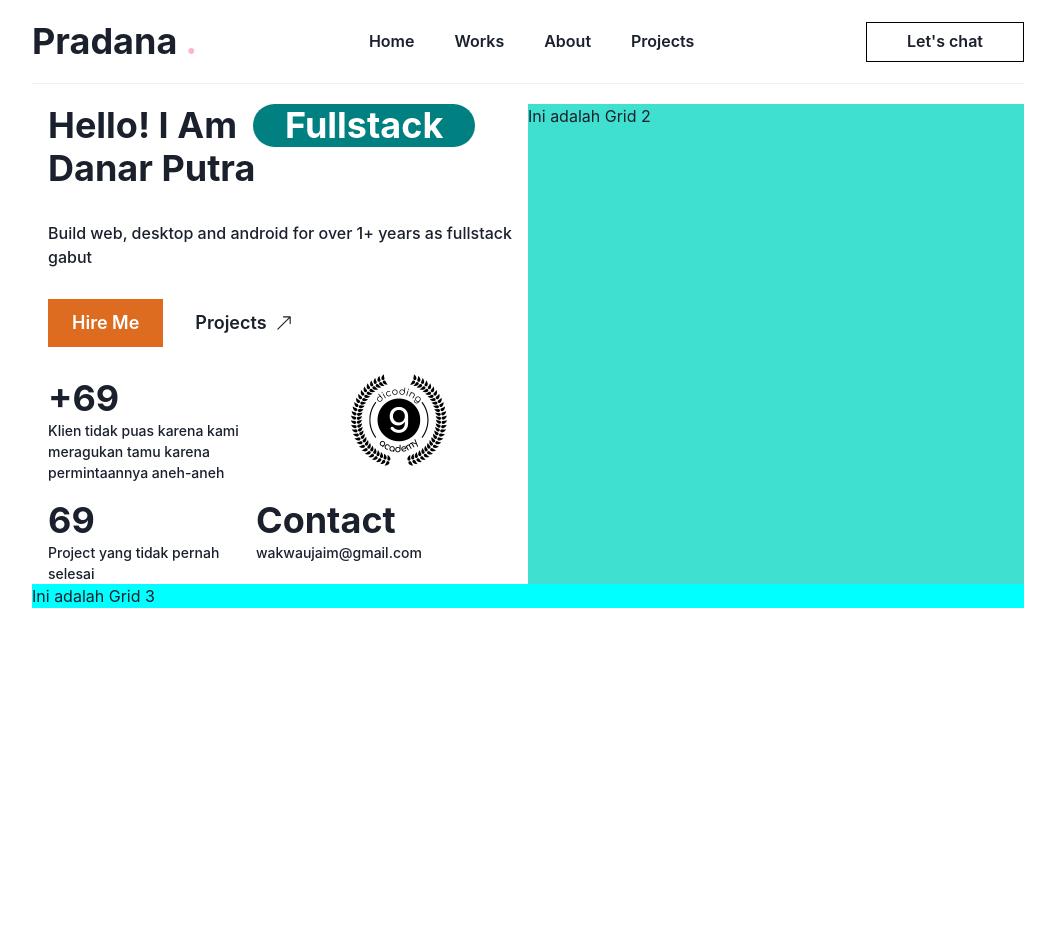
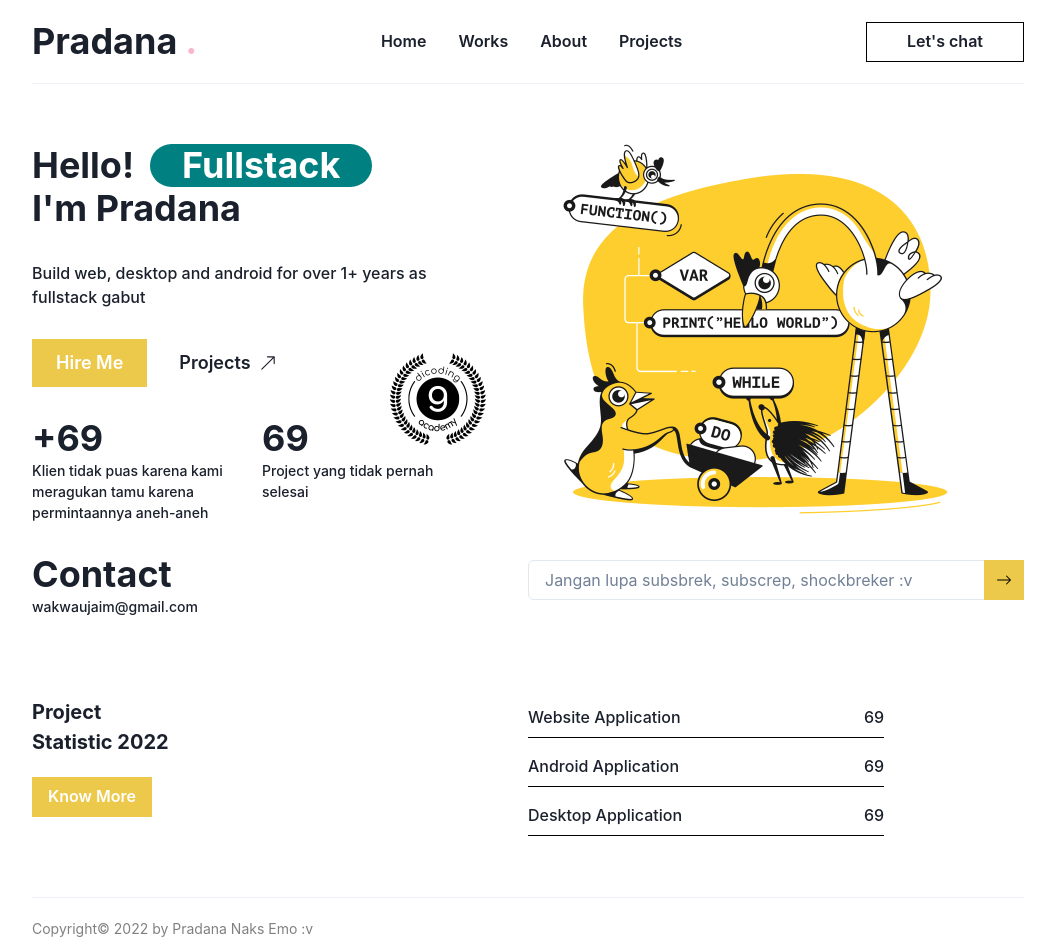
Before and after one commit to pradana-doank/pradana-doank.github.io, a React (Vite) app: page / in a window 1280 px wide. Shown: the whole page, without its empty margins (112-1167 px from the left). Before the commit the page ends 800 px from the top, so only its background shows below. Built offline with nearby package versions, Linux system fonts and the light colour scheme.

Commit message:
refactor: update layout homepage

```diff
--- a/src/components/Appbar.tsx
+++ b/src/components/Appbar.tsx
@@ -2,14 +2,22 @@ import {
   Box,
   Button,
   Divider,
+  Drawer,
+  DrawerBody,
+  DrawerContent,
+  DrawerOverlay,
   Heading,
   HStack,
+  IconButton,
   Spacer,
-  Text,
+  useDisclosure,
 } from '@chakra-ui/react'
+import { BsMenuButtonWideFill } from 'react-icons/bs'
 
 const Appbar = () => {
   const menus = ['Home', 'Works', 'About', 'Projects']
+  const { isOpen, onOpen, onClose } = useDisclosure()
+
   return (
     <Box pt={5}>
       <HStack>
@@ -18,6 +26,7 @@ const Appbar = () => {
           .
         </Heading>
         <Spacer />
+        <Box display={['none', 'none', 'block']}>
           {menus.map((menu, index) => (
             <Button
               variant="ghost"
@@ -33,8 +42,10 @@ const Appbar = () => {
               {menu}
             </Button>
           ))}
+        </Box>
         <Spacer />
         <Button
+          display={['none', 'none', 'block']}
           variant="ghost"
           _hover={{ textDecoration: 'underline' }}
           border="1px solid black"
@@ -43,6 +54,37 @@ const Appbar = () => {
         >
           Let's chat
         </Button>
+        <Box display={['block', 'block', 'none']}>
+          <IconButton
+            aria-label="Menu"
+            colorScheme="yellow"
+            color="white"
+            icon={<BsMenuButtonWideFill />}
+            onClick={onOpen}
+          />
+        </Box>
+        <Drawer placement="top" onClose={onClose} isOpen={isOpen}>
+          <DrawerOverlay />
+          <DrawerContent>
+            <DrawerBody>
+              {menus.map((menu, index) => (
+                <Button
+                  variant="ghost"
+                  key={index}
+                  _active={{
+                    backgroundColor: 'transparent',
+                  }}
+                  _hover={{
+                    backgroundColor: 'transparent',
+                    textDecoration: 'underline',
+                  }}
+                >
+                  {menu}
+                </Button>
+              ))}
+            </DrawerBody>
+          </DrawerContent>
+        </Drawer>
       </HStack>
       <Divider my={5} />
     </Box>
--- a/src/components/Content.tsx
+++ b/src/components/Content.tsx
@@ -2,68 +2,98 @@ import {
   Box,
   Button,
   ButtonGroup,
-  Container,
   Grid,
   GridItem,
   Heading,
   HStack,
+  IconButton,
+  Image,
+  Input,
+  InputGroup,
+  InputRightElement,
   Spacer,
   Text,
   VStack,
   Wrap,
+  WrapItem,
 } from '@chakra-ui/react'
-import { BsArrowUpRight } from 'react-icons/bs'
+import { BsArrowRight, BsArrowUpRight } from 'react-icons/bs'
 import logo from '../assets/logo.png'
+import programming from '../assets/programming.png'
 import InfoText from './InfoText'
+import Statistic from './Statistic'
 
 const Content = () => {
   return (
     <Grid templateColumns="repeat(6, 1fr)">
-      <GridItem colSpan={3} bg={`url(${logo}) no-repeat 80% 70%`} bgSize={100}>
-        <Container>
+      <GridItem
+        colSpan={[6, 6, 3]}
+        bg={`url(${logo}) no-repeat 90% 55%`}
+        bgSize={100}
+        my={10}
+      >
         <VStack spacing={30} alignItems="flex-start">
           <Box>
-              <HStack>
-                <Heading>Hello! I Am </Heading>
+            <HStack alignItems="stretch">
+              <Heading flexGrow={1}>Hello!</Heading>
               <Spacer />
               <Heading bg="teal" color="white" borderRadius={999} px={8}>
                 Fullstack
               </Heading>
             </HStack>
-              <Heading>Danar Putra</Heading>
+            <Heading>I'm Pradana</Heading>
           </Box>
-            <Text fontWeight="medium">
-              Build web, desktop and android for over 1+ years as fullstack
-              gabut
+          <Text fontWeight="medium" maxW={['80%']}>
+            Build web, desktop and android for over 1+ years as fullstack gabut
           </Text>
           <ButtonGroup>
-              <Button colorScheme="orange" size="lg" borderRadius={0}>
+            <Button
+              colorScheme="yellow"
+              color="white"
+              size="lg"
+              borderRadius={0}
+            >
               Hire Me
             </Button>
             <Button variant="ghost" size="lg" rightIcon={<BsArrowUpRight />}>
               Projects
             </Button>
           </ButtonGroup>
-            <Wrap>
+          <Wrap spacing={30}>
+            <WrapItem>
               <InfoText
                 title="+69"
                 subtitle="Klien tidak puas karena kami meragukan tamu karena permintaannya aneh-aneh"
               />
-              <Box w="100%" />
+            </WrapItem>
+            <WrapItem>
               <InfoText
                 title="69"
                 subtitle="Project yang tidak pernah selesai"
               />
+            </WrapItem>
+            <WrapItem>
               <InfoText title="Contact" subtitle="wakwaujaim@gmail.com" />
+            </WrapItem>
           </Wrap>
         </VStack>
-        </Container>
       </GridItem>
-      <GridItem colSpan={3} bg="turquoise">
-        <Text>Ini adalah Grid 2</Text>
+      <GridItem colSpan={[6, 6, 3]}>
+        <Image src={programming} />
+        <InputGroup>
+          <Input placeholder="Jangan lupa subsbrek, subscrep, shockbreker :v" />
+          <InputRightElement>
+            <IconButton
+              aria-label="Enter"
+              colorScheme="yellow"
+              borderRadius={0}
+              icon={<BsArrowRight />}
+            />
+          </InputRightElement>
+        </InputGroup>
       </GridItem>
-      <GridItem colSpan={6} bg="aqua">
-        <Text> Ini adalah Grid 3</Text>
+      <GridItem colSpan={6} my={10}>
+        <Statistic />
       </GridItem>
     </Grid>
   )
--- /dev/null
+++ b/src/components/Footer.tsx
@@ -0,0 +1,14 @@
+import { Box, Divider, Text } from '@chakra-ui/react'
+
+const Footer = () => {
+  return (
+    <Box>
+      <Divider my={5} />
+      <Text color="gray" fontSize="sm">
+        Copyright© 2022 by Pradana Naks Emo :v
+      </Text>
+    </Box>
+  )
+}
+
+export default Footer
--- /dev/null
+++ b/src/components/Statistic.tsx
@@ -0,0 +1,66 @@
+import {
+  Box,
+  Button,
+  HStack,
+  SimpleGrid,
+  Spacer,
+  Text,
+  Wrap,
+} from '@chakra-ui/react'
+
+const Statistic = () => {
+  return (
+    <SimpleGrid columns={2}>
+      <Box>
+        <Text fontWeight="bold" fontSize="xl">
+          Project
+        </Text>
+        <Text fontWeight="bold" fontSize="xl">
+          Statistic 2022
+        </Text>
+        <Button colorScheme="yellow" color="white" borderRadius={0} my={5}>
+          Know More
+        </Button>
+      </Box>
+      <Box fontWeight="medium">
+        <Wrap>
+          <HStack borderBottom="1px solid black" py={2}>
+            <Text
+              minW={{
+                md: 'xs',
+              }}
+            >
+              Website Application
+            </Text>
+            <Spacer />
+            <Text> 69 </Text>
+          </HStack>
+          <HStack borderBottom="1px solid black" py={2}>
+            <Text
+              minW={{
+                md: 'xs',
+              }}
+            >
+              Android Application
+            </Text>
+            <Spacer />
+            <Text> 69 </Text>
+          </HStack>
+          <HStack borderBottom="1px solid black" py={2}>
+            <Text
+              minW={{
+                md: 'xs',
+              }}
+            >
+              Desktop Application
+            </Text>
+            <Spacer />
+            <Text> 69 </Text>
+          </HStack>
+        </Wrap>
+      </Box>
+    </SimpleGrid>
+  )
+}
+
+export default Statistic
--- a/src/pages/Homepage.tsx
+++ b/src/pages/Homepage.tsx
@@ -1,12 +1,19 @@
 import { Container } from '@chakra-ui/react'
+import { useEffect } from 'react'
 import Appbar from '../components/Appbar'
 import Content from '../components/Content'
+import Footer from '../components/Footer'
 
 const Homepage = () => {
+  useEffect(() => {
+    document.title = 'Homepage'
+  }, [])
+
   return (
     <Container maxW="container.lg">
       <Appbar />
       <Content />
+      <Footer />
     </Container>
   )
 }
```
Also changed, not shown: src/assets/programming.png (added). Lines whose indentation alone changed are shown as unchanged.
